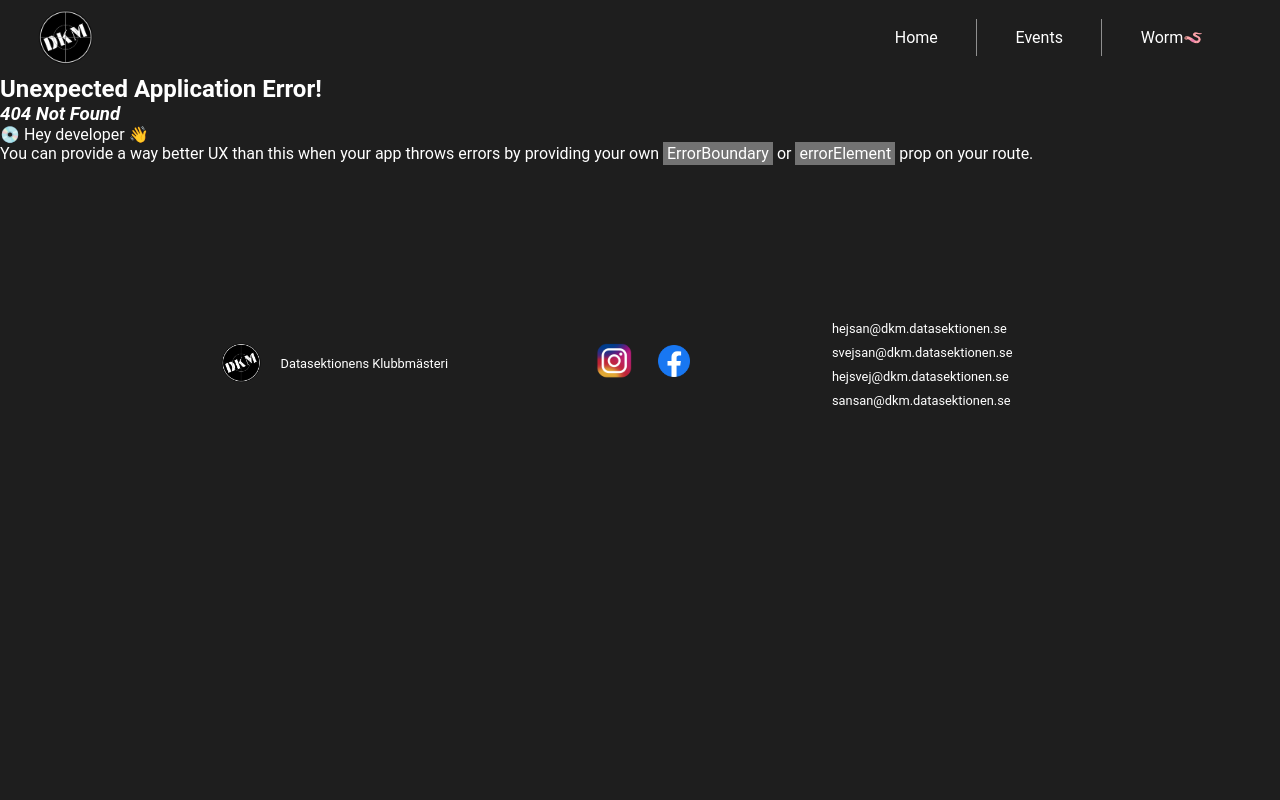
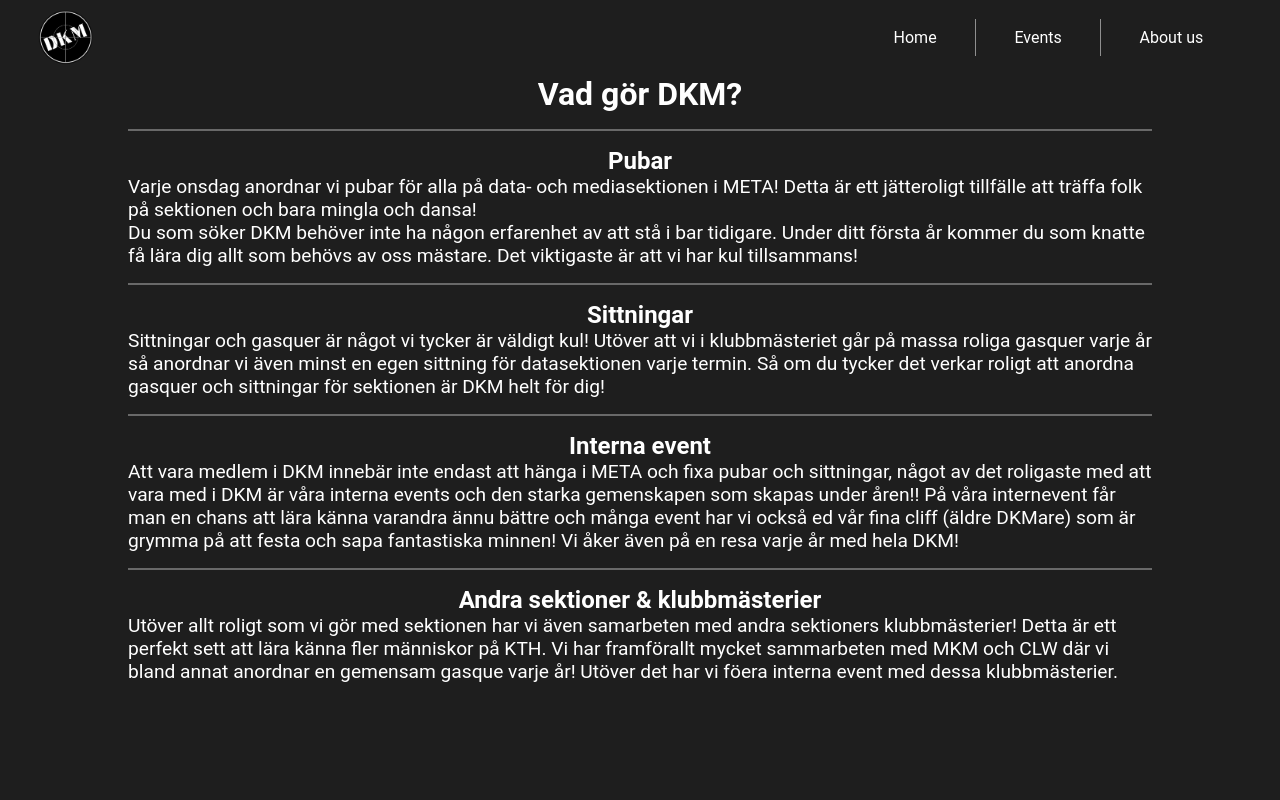
Before and after one commit to abbliseng/INDA-Projekt, a React (Create React App) app in the folder dkm/: page /about in a window 1280 px wide. Before the commit this address had no page. Shown: the top 800 px of the page. Built offline with nearby package versions, Linux system fonts and the light colour scheme.

Commit message:
Feature: MVP About page (#21)
* Init about page

* Add text content

* Fix header (hide worm)

```diff
--- a/dkm/src/index.jsx
+++ b/dkm/src/index.jsx
@@ -14,6 +14,7 @@ import Main from './pages/Main/Main';
 import Events from './pages/Events/Events';
 import Slay from './pages/Slay/Slay';
 import Worm from './pages/Worm/Worm';
+import About from './pages/About/About';
 
 
 const root = ReactDOM.createRoot(document.getElementById('root'));
@@ -22,8 +23,9 @@ const BrowserRouter = createBrowserRouter([
   { path: "/", element: <Main /> },
   { path: "/events", element: <Events /> },
   { path: "/slay", element: <Slay /> },
-  { path: "/stella", element: <Slay /> },
+  // { path: "/stella", element: <Slay /> },
   { path: "/worm", element: <Worm /> },
+  { path: "/about", element: <About /> },
 ]);
 
 root.render(
--- a/dkm/src/layout.jsx
+++ b/dkm/src/layout.jsx
@@ -17,7 +17,7 @@ const Header = ()=>{
                     </li>
                     <div />
                     <li>
-                        <a href="/worm">Worm🪱</a>
+                        <a href="/about">About us</a>
                     </li>
                 </ul>
             </div>
--- /dev/null
+++ b/dkm/src/pages/About/About.jsx
@@ -0,0 +1,40 @@
+import React from 'react';
+import './about.scss';
+
+const About = () => {
+    return (
+        <div class="c">
+            <div class="d">
+                <h1>Vad gör DKM?</h1>
+                <div class="break"></div>
+                <h2>Pubar</h2>
+                <p>
+                    Varje onsdag anordnar vi pubar för alla på data- och mediasektionen i META!
+                    Detta är ett jätteroligt tillfälle att träffa folk på sektionen och bara mingla och dansa!
+                    <br/>
+                    Du som söker DKM behöver inte ha någon erfarenhet av att stå i bar tidigare. Under ditt första år kommer du som knatte få lära dig allt som behövs av oss mästare. Det viktigaste är att vi har kul tillsammans!
+                </p>
+                <div class="break"></div>
+                <h2>Sittningar</h2>
+                <p>
+                    Sittningar och gasquer är något vi tycker är väldigt kul! Utöver att vi i klubbmästeriet går på massa roliga gasquer varje år så anordnar vi även minst en egen sittning för datasektionen varje termin.
+                    Så om du tycker det verkar roligt att anordna gasquer och sittningar för sektionen är DKM helt för dig!
+                </p>
+                <div class="break"></div>
+                <h2>Interna event</h2>
+                <p>
+                    Att vara medlem i DKM innebär inte endast att hänga i META och fixa pubar och sittningar, något av det roligaste med att vara med i DKM är våra interna events och den starka gemenskapen som skapas under åren!!
+                    På våra internevent får man en chans att lära känna varandra ännu bättre och många event har vi också ed vår fina cliff (äldre DKMare) som är grymma på att festa och sapa fantastiska minnen! Vi åker även på en resa varje år med hela DKM!
+                </p>
+                <div class="break"></div>
+                <h2>Andra sektioner & klubbmästerier</h2>
+                <p>
+                    Utöver allt roligt som vi gör med sektionen har vi även samarbeten med andra sektioners klubbmästerier! Detta är ett perfekt sett att lära känna fler människor på KTH.
+                    Vi har framförallt mycket sammarbeten med MKM och CLW där vi bland annat anordnar en gemensam gasque varje år! Utöver det har vi föera interna event med dessa klubbmästerier.
+                </p>
+            </div>
+        </div>
+    );
+};
+
+export default About;
--- /dev/null
+++ b/dkm/src/pages/About/about.scss
@@ -0,0 +1,28 @@
+.c {
+    width: 100%;
+    display: flex;
+    flex-direction: column;
+    align-items: center;
+
+    .d {
+        width: 80%;
+        h1 {
+            text-align: center;
+        }
+        h2 {
+            text-align: center;
+        }
+        p {
+            font-size: 1.2rem;
+        }
+
+        .break {
+            width: 100%;
+            height: 2px;
+            background-color: #ffffff55;
+            margin-top: 1rem;
+            margin-bottom: 1rem;
+        }
+    }
+
+}
```
